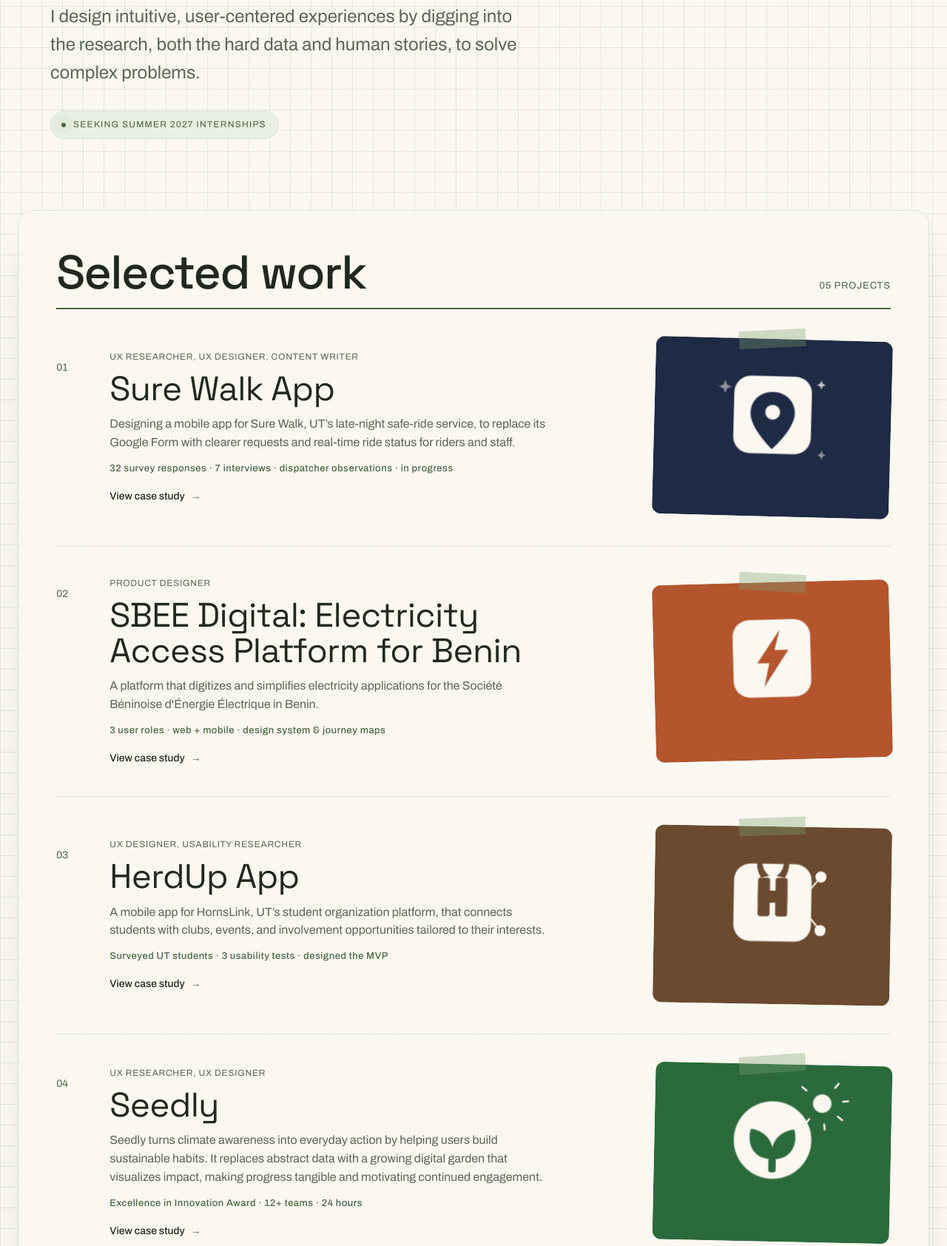
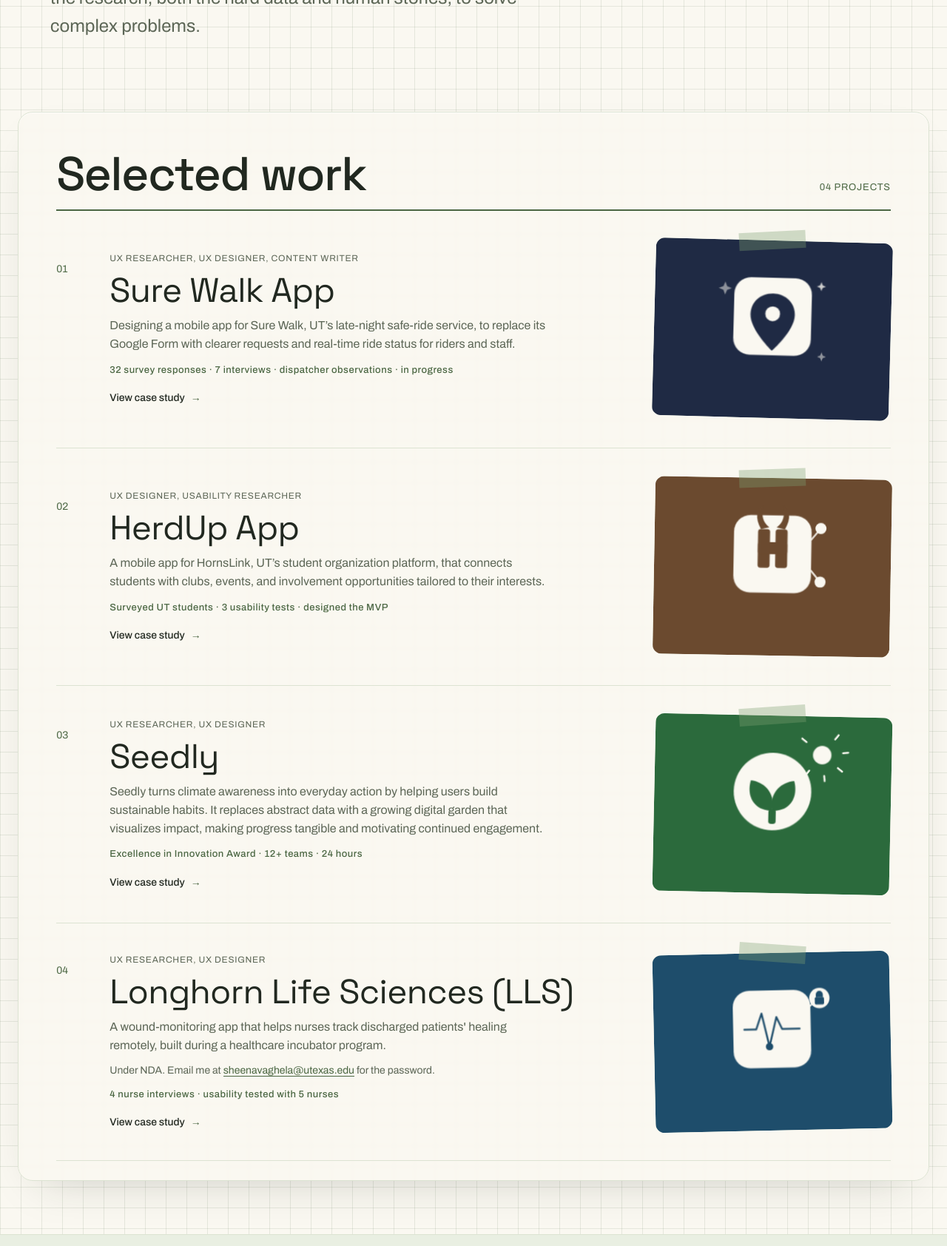
Before and after one commit to sheenavaghela05/sheena-portfolio, a plain HTML site: page index.html in a window 1280 px wide. Shown: the part 720-2404 px from the top of the page at 74% size. Drawn offline with nearby package versions, Linux system fonts and the light colour scheme.

Commit message:
Archive SBEE case study and tidy homepage and case studies
- Move SBEE to _archive/ so it is kept but not published, and drop its
  homepage card; renumber projects and reorder Next project links
- Remove the role eyebrow and internship tag from the homepage hero
- Fill Sure Walk's after-hours example with the official 7 p.m. opening,
  trim repeated outcome text, and note HerdUp was built via Texas Convergent

Co-Authored-By: Claude Opus 5.5 <noreply@anthropic.com>

```diff
--- a/index.html
+++ b/index.html
@@ -29,15 +29,11 @@
 
   <section class="hm-hero">
     <div class="hm-hero-in">
-      <div class="hm-eyebrow fx" style="--fd:.7s; --fdl:.1s;">UX Designer &amp; Researcher</div>
       <h1 aria-label="Hi, I’m Sheena. I design with research, not guesswork.">
         <span class="ln" aria-hidden="true"><span class="w" style="--d:0.15s;">Hi,</span> <span class="w" style="--d:0.25s;">I’m</span> <span class="w name tight" style="--d:0.35s;">Sheena</span><span class="w tight" style="--d:0.45s;">.</span></span>
         <span class="ln" aria-hidden="true"><span class="w" style="--d:0.55s;">I</span> <span class="w" style="--d:0.62s;">design</span> <span class="w" style="--d:0.69s;">with</span> <span style="white-space:nowrap;"><span class="w key tight" style="--d:0.76s;">research</span><span class="w" style="--d:0.83s;">,</span></span> <span class="w" style="--d:0.9s;">not</span> <span class="w" style="--d:0.97s;">guesswork.</span></span>
       </h1>
       <p class="hm-intro fx" style="--fd:.8s; --fdl:.45s;">I design intuitive, user-centered experiences by digging into the research, both the hard data and human stories, to solve complex problems.</p>
-      <div class="hm-pillwrap fx" style="--fd:.8s; --fdl:.6s;">
-        <span class="hm-status"><span class="dot"></span>Seeking Summer 2027 internships</span>
-      </div>
     </div>
   </section>
 
@@ -45,7 +41,7 @@
     <div class="hm-card">
       <div class="hm-headrow" data-reveal>
         <h2 class="hm-h2">Selected work</h2>
-        <span class="hm-count">05 projects</span>
+        <span class="hm-count">04 projects</span>
       </div>
 
       <a class="case hm-row reveal" href="project-surewalk.html" aria-label="View Sure Walk App case study">
@@ -81,38 +77,9 @@
         </div>
       </a>
 
-      <a class="case hm-row reveal" href="project-electricity-access.html" aria-label="View SBEE Digital case study">
+      <a class="case hm-row reveal" href="project-herdup.html" aria-label="View HerdUp App case study">
         <div class="hm-text">
           <span class="case-index">02</span>
-          <div>
-            <span class="case-tag">Product Designer</span>
-            <h3><span class="hm-hl">SBEE Digital: Electricity Access Platform for Benin</span></h3>
-            <p>A platform that digitizes and simplifies electricity applications for the Société Béninoise d'Énergie Électrique in Benin.</p>
-            <p class="hm-proof">3 user roles · web + mobile · design system &amp; journey maps</p>
-            <div class="hm-more">View case study <span class="arr">→</span></div>
-          </div>
-        </div>
-        <div class="case-media hm-thumb" style="--rot:-1.5deg;">
-          <div class="hm-tilt"><div class="frame thumb-sbee">
-            <svg class="thumb-illustration" viewBox="0 0 200 150" aria-hidden="true">
-              <g class="thumb-scroll">
-                <circle class="pulse-ring" cx="100" cy="75" r="47" />
-                <circle class="pulse-ring pulse-ring-2" cx="100" cy="75" r="47" />
-                <g class="thumb-float">
-                  <rect class="thumb-shape-soft" x="58" y="33" width="84" height="84" rx="18" />
-                  <path class="thumb-cutout" d="M109 44 L84 80 L97 80 L91 106 L118 66 L103 66 Z" />
-                </g>
-              </g>
-            </svg>
-          </div></div>
-          <span class="hm-tape" style="--tape:3deg;"></span>
-          <div class="hm-note" aria-hidden="true">Public services</div>
-        </div>
-      </a>
-
-      <a class="case hm-row reveal" href="project-herdup.html" aria-label="View HerdUp App case study">
-        <div class="hm-text">
-          <span class="case-index">03</span>
           <div>
             <span class="case-tag">UX Designer, Usability Researcher</span>
             <h3><span class="hm-hl">HerdUp App</span></h3>
@@ -147,7 +114,7 @@
 
       <a class="case hm-row reveal" href="project-seedly.html" aria-label="View Seedly case study">
         <div class="hm-text">
-          <span class="case-index">04</span>
+          <span class="case-index">03</span>
           <div>
             <span class="case-tag">UX Researcher, UX Designer</span>
             <h3><span class="hm-hl">Seedly</span></h3>
@@ -187,7 +154,7 @@
 
       <div class="case hm-row reveal hm-row-stretch">
         <div class="hm-text">
-          <span class="case-index">05</span>
+          <span class="case-index">04</span>
           <div>
             <span class="case-tag">UX Researcher, UX Designer</span>
             <h3><a class="hm-stretch" href="project-aidetect.html" aria-label="View Longhorn Life Sciences (LLS) case study (password protected)"><span class="hm-hl">Longhorn Life Sciences (LLS)</span></a></h3>
```
Also changed, not shown: _archive/project-electricity-access.html (renamed from project-electricity-access.html, +2 -2 lines), project-aidetect.html (+3 -3 lines), project-herdup.html (+3 -8 lines), project-seedly.html (+1 -1 lines), project-surewalk.html (+4 -5 lines).
